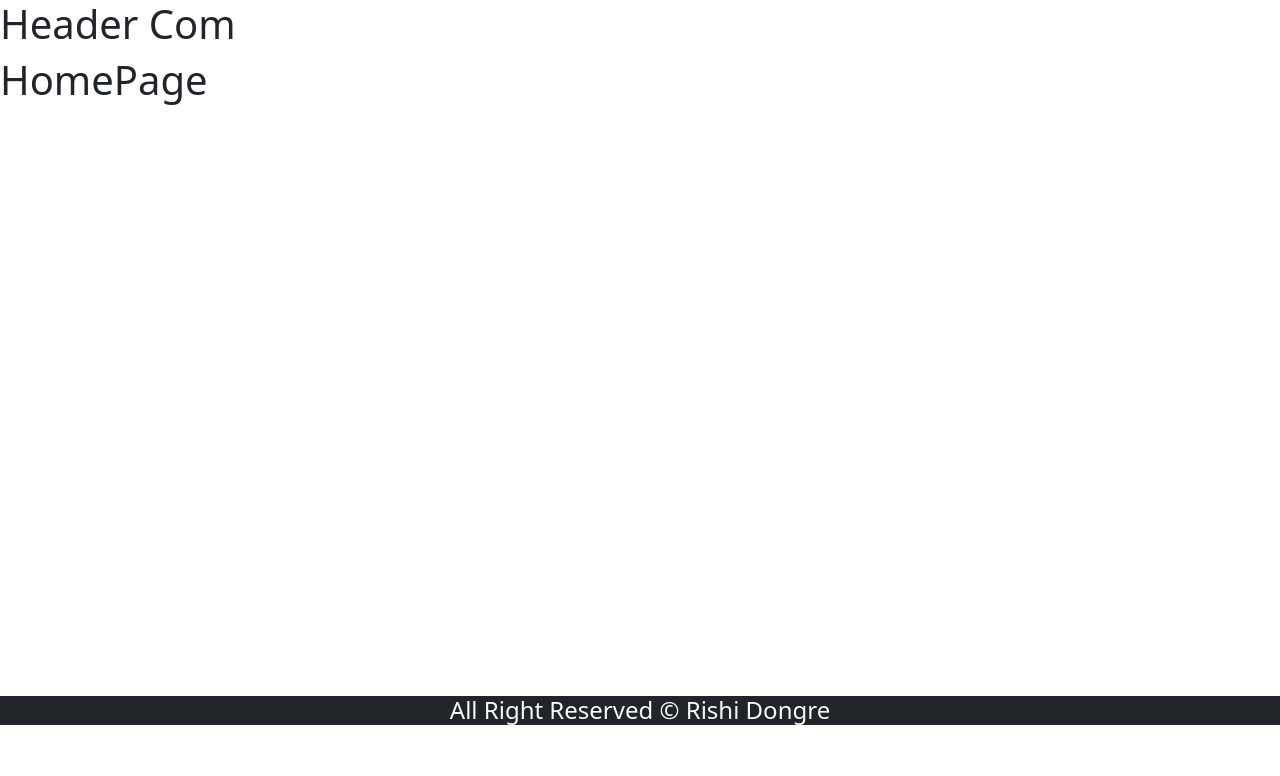
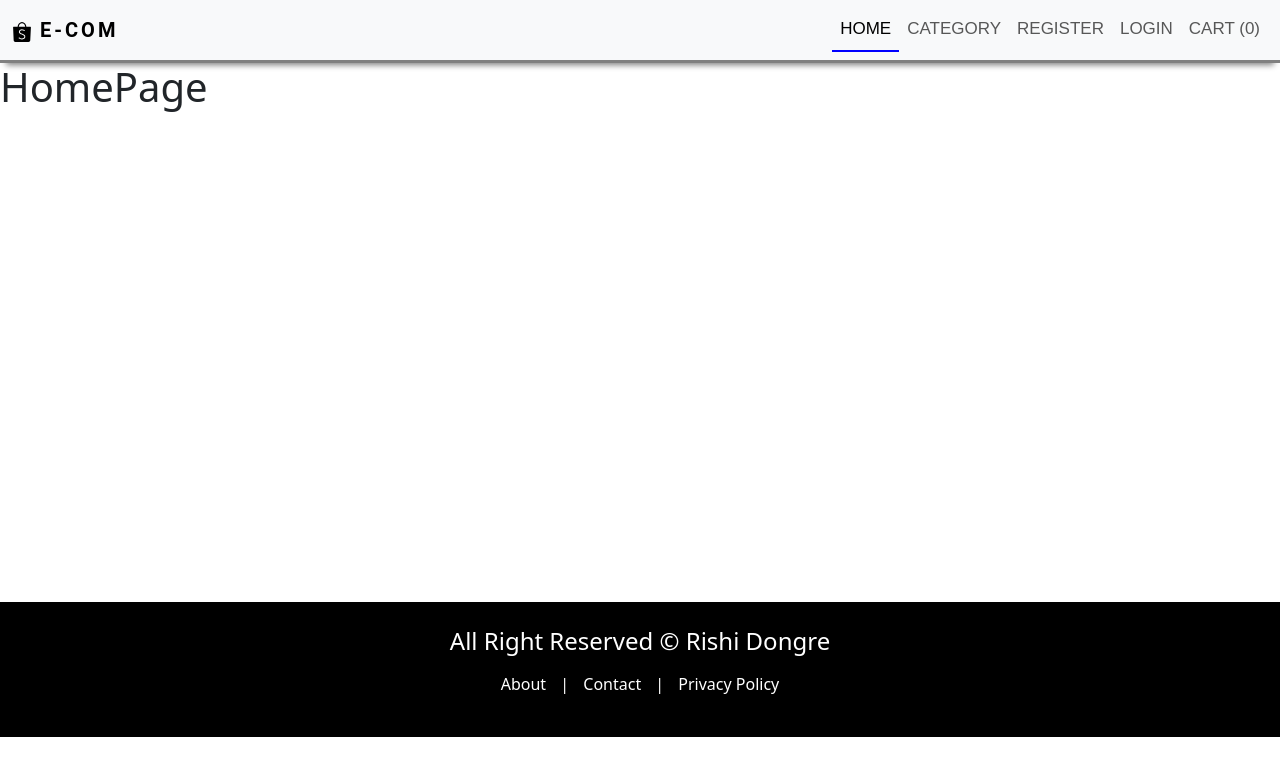
Before and after one commit to rishidongregitub/shopping_app, a React (Create React App) app in the folder client/: page / in a window 1280 px wide. Shown: the top 776 px of the page. Built offline with nearby package versions, Linux system fonts and the light colour scheme; a web font is replaced by a local one.

Commit message:
Navbar_footer

```diff
--- a/client/package.json
+++ b/client/package.json
@@ -8,6 +8,7 @@
     "@testing-library/user-event": "^13.5.0",
     "react": "^18.3.1",
     "react-dom": "^18.3.1",
+    "react-icons": "^5.2.1",
     "react-router-dom": "^6.24.0",
     "react-scripts": "5.0.1",
     "web-vitals": "^2.1.4"
--- a/client/src/components/Layout/Footer.jsx
+++ b/client/src/components/Layout/Footer.jsx
@@ -1,9 +1,12 @@
 import React from "react";
-
+import { Link } from "react-router-dom";
 const Footer = () => {
   return (
-    <div className="bg-dark text-light p-3-">
+    <div className="footer">
       <h4 className="text-center">All Right Reserved &copy; Rishi Dongre</h4>
+      <p className="text-center mt-3">
+        <Link to="/about">About</Link> | <Link to="/contact">Contact</Link> | <Link to="/policy">Privacy Policy</Link>
+      </p>
     </div>
   );
 };
--- a/client/src/components/Layout/Header.jsx
+++ b/client/src/components/Layout/Header.jsx
@@ -1,10 +1,62 @@
-import React from 'react'
+import React from "react";
+import { NavLink, Link } from "react-router-dom";
+import { SiShopee } from "react-icons/si";
 
 const Header = () => {
   return (
-    <div>
-      <h1>Header Com</h1></div>
-  )
-}
+    <>
+      <nav className="navbar navbar-expand-lg bg-body-tertiary">
+        <div className="container-fluid">
+          <button
+            className="navbar-toggler"
+            type="button"
+            data-bs-toggle="collapse"
+            data-bs-target="#navbarTogglerDemo01"
+            aria-controls="navbarTogglerDemo01"
+            aria-expanded="false"
+            aria-label="Toggle navigation"
+          >
+            <span className="navbar-toggler-icon" />
+          </button>
+          <div className="collapse navbar-collapse" id="navbarTogglerDemo01">
+            <Link to="/" className="navbar-brand" >
+            <SiShopee /> E-COM
+            </Link>
+            <ul className="navbar-nav ms-auto mb-2 mb-lg-0">
+              <li className="nav-item">
+                <NavLink
+                  to="/"
+                  className="nav-link"
+                >
+                  Home
+                </NavLink>
+              </li>
+              <li className="nav-item">
+                <NavLink to="/category" className="nav-link">
+                  Category
+                </NavLink>
+              </li>
+              <li className="nav-item">
+                <NavLink to="/register" className="nav-link">
+                  Register
+                </NavLink>
+              </li>
+              <li className="nav-item">
+                <NavLink to="/login" className="nav-link">
+                  LogIn
+                </NavLink>
+              </li>
+              <li className="nav-item">
+                <NavLink to="/cart" className="nav-link">
+                  Cart (0)
+                </NavLink>
+              </li>
+            </ul>
+          </div>
+        </div>
+      </nav>
+    </>
+  );
+};
 
-export default Header
+export default Header;
--- a/client/src/components/Layout/Layout.jsx
+++ b/client/src/components/Layout/Layout.jsx
@@ -6,7 +6,7 @@
   return (
     <div>
         <Header/>
-        <main style={{minHeight :'80vh'}}>{children}</main>
+        <main style={{minHeight :'67.4vh'}}>{children}</main>
         <Footer/>
     </div>
   )
--- a/client/src/index.css
+++ b/client/src/index.css
@@ -6,3 +6,43 @@
 }
 /*font-family : "Poppins", sans-serif;\
  font-family: "Playfair Display", serif;*/
+
+
+ /* Navbar CSS */
+ .navbar{
+  font-family:"Poppins", sans-serif;
+  font-size: 17px;
+  line-height: 26px;
+  text-transform: uppercase;
+  box-shadow: 0 8px 6px -6px gray;
+  --webkit-box-shadow : 0 8px 6px -6px gray;
+  border-bottom: solid gray !important;
+}
+
+.nav-link{
+  font-weight: 300 !important;
+}
+.nav-link.active{
+  border-bottom: 2px solid blue;
+}
+.navbar-brand{
+  font-weight: 700;
+  font-family: "roboto", sans-serif;
+  letter-spacing: 3px;
+}
+
+/*Footer*/
+.footer{
+  color: white;
+  padding : 25px;
+  background:black;
+}
+.footer a{
+  text-decoration: none;
+  color : white;
+  padding: 10px;
+}
+.footer a:hover{
+    color : goldenrod;
+    border-bottom: 1px solid goldenrod;
+}
```
Also changed, not shown: 1 other file (tests, documents, lock files or other folders).
